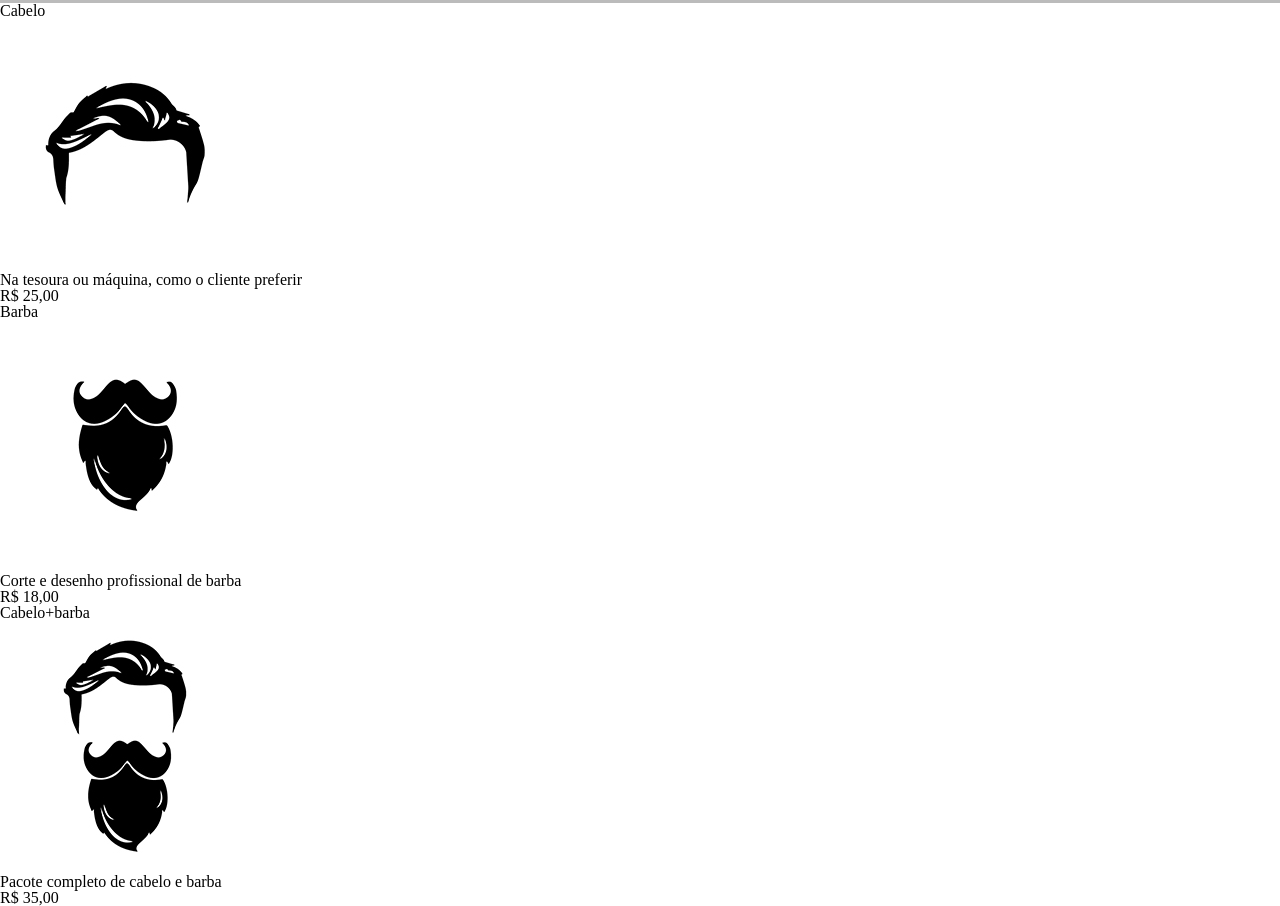
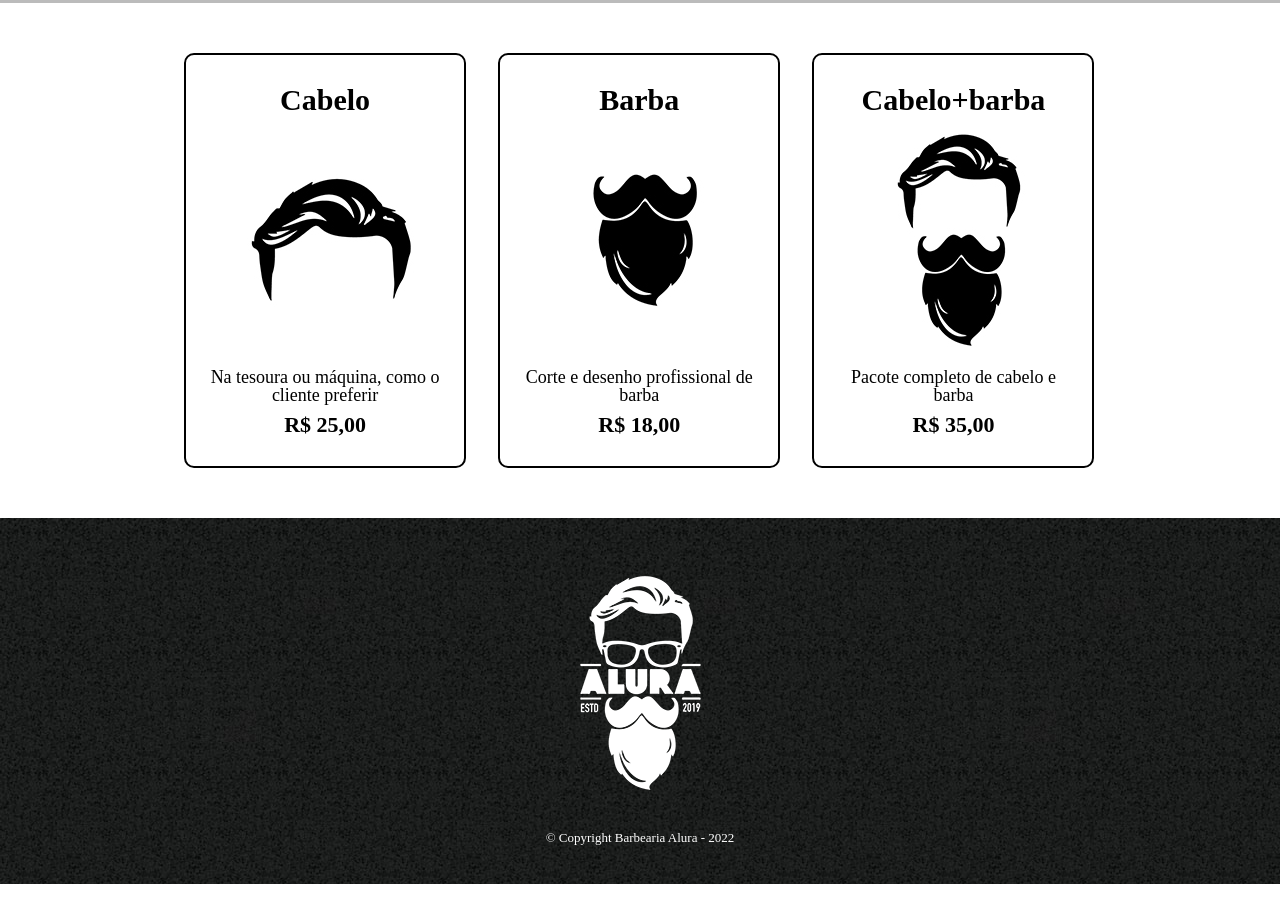
Before and after one commit to Andrewgaabriel/alura-frontend, a plain HTML site: page HTML&CSS/pt2/produtos.html in a window 1280 px wide. Shown: the part 290-1196 px from the top of the page. After the commit the page ends 1174 px from the top, so only its background shows below. Drawn offline with Linux system fonts and the light colour scheme.

Commit message:
feat: navbar na homepage

```diff
--- a/HTML&CSS/pt2/produtos.css
+++ b/HTML&CSS/pt2/produtos.css
@@ -21,6 +21,11 @@ nav li {
     margin: 0 0 0 15px;
 }
 
+nav a:hover {
+    color: #c78c19;
+    text-decoration: underline;
+}
+
 nav a {
     text-transform: uppercase;
     color: black;
@@ -28,3 +33,63 @@ nav a {
     font-size: 22px;
     text-decoration: none;
 }
+
+.produtos {
+    width: 940px;
+    margin: 0 auto;
+    padding: 50px 0;
+}
+
+.produtos li {
+    display: inline-block;
+    text-align: center;
+    width: 30%;
+    vertical-align: top;
+    margin: 0 1.5%;
+    padding: 30px 20px;
+    box-sizing: border-box;
+    border: 2px solid #000000;
+    border-radius: 10px;
+
+}
+
+.produtos li:hover {
+    border: 2px solid #c78c19;
+}
+
+.produtos li:active {
+    border: 2px solid #088c19;
+}
+
+.produtos li:hover h2 {
+    font-size: 34px;
+
+}
+
+.produtos h2 {
+    font-size: 30px;
+    font-weight: bold;
+}
+
+.produto-descricao {
+    font-size: 18px;
+}
+
+.produto-preco {
+    font-size: 22px;
+    font-weight: bold;
+    margin: 10px 0 0;
+}
+
+
+footer {
+    text-align: center;
+    background: url("bg.jpg");
+    padding: 40px 0;
+}
+
+.copyright {
+    color: #ffffff;
+    font-size: 13px;
+    margin-top: 20px;
+}
--- a/HTML&CSS/pt2/produtos.html
+++ b/HTML&CSS/pt2/produtos.html
@@ -23,27 +23,30 @@
             </div>
         </header>
         <main>
-            <ul>
+            <ul class="produtos">
                 <li>
                     <h2>Cabelo</h2>
                     <img src="cabelo.jpg" alt="imagem de um cabelo">
-                    <p>Na tesoura ou máquina, como o cliente preferir</p>
-                    <p>R$ 25,00</p>
+                    <p class="produto-descricao">Na tesoura ou máquina, como o cliente preferir</p>
+                    <p class="produto-preco">R$ 25,00</p>
                 </li>
                 <li>
                     <h2>Barba</h2>
                     <img src="barba.jpg" alt="imagem de uma barba">
-                    <p>Corte e desenho profissional de barba</p>
-                    <p>R$ 18,00</p>
+                    <p class="produto-descricao">Corte e desenho profissional de barba</p>
+                    <p class="produto-preco">R$ 18,00</p>
                 </li>
                 <li>
                     <h2>Cabelo+barba</h2>
                     <img src="cabelo+barba.jpg" alt="imagem de um cabelo e barba">
-                    <p>Pacote completo de cabelo e barba</p>
-                    <p>R$ 35,00</p>
+                    <p class="produto-descricao">Pacote completo de cabelo e barba</p>
+                    <p class="produto-preco">R$ 35,00</p>
                 </li>
             </ul>
         </main>
-
+        <footer>
+            <img src="logo-branco.png" alt="logo da barberia em branco">
+            <p class="copyright">&copy; Copyright Barbearia Alura - 2022</p>
+        </footer>
     </body>
 </html>
--- a/HTML&CSS/pt2/style.css
+++ b/HTML&CSS/pt2/style.css
@@ -1,3 +1,41 @@
+
+header {
+    background: #BBBBBB;
+    padding: 20px 0;
+}
+
+.caixa {
+    position: relative;
+    width: 940px;
+    margin: 0 auto;
+}
+
+nav {
+    position: absolute;
+    top: 110px;
+    right: 0;
+}
+
+nav li {
+    display: inline;
+    margin: 0 0 0 15px;
+}
+
+nav a:hover {
+    color: #c78c19;
+    text-decoration: underline;
+}
+
+nav a {
+    display: inline;
+    text-transform: uppercase;
+    color: black;
+    font-weight: bold;
+    font-size: 22px;
+    text-decoration: none;
+}
+
+
 
 
 #banner {
@@ -9,9 +47,14 @@
     padding: 30px;
 }
 
-.titulo-principal {
-    padding-left: 20px;
+.principal h2{
+    text-align: center;
+    font-weight: bold;
+    font-size: 30px;
+    margin: 10px 0;
 }
+
+
 
 .titulo-centralizado {
     text-align: center;
@@ -20,13 +63,17 @@
 
 p {
     text-align: center;
+    margin-top: 10px;
 }
 
 #missao {
     font-size: 20px;
 }
 
+
 em strong {
+    font-weight: bold;
+    font-style: italic;
     color: #FF0000;
 }
 
@@ -40,7 +87,7 @@ em strong {
 }
 
 
-ul {
+.beneficios ul {
     display: inline-block;
     vertical-align: top;
     width: 20%;
```
Also changed, not shown: HTML&CSS/pt2/index.html (+17 -9 lines).
